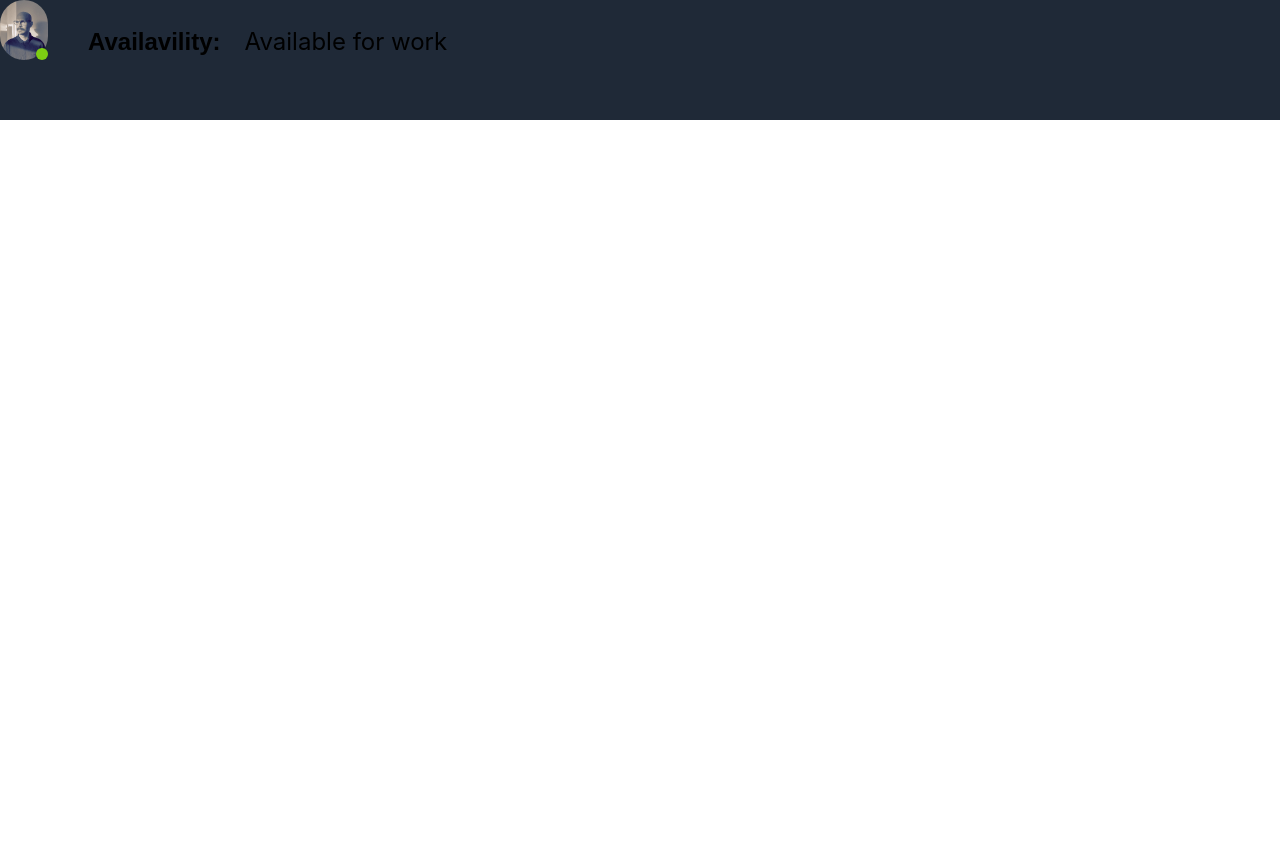
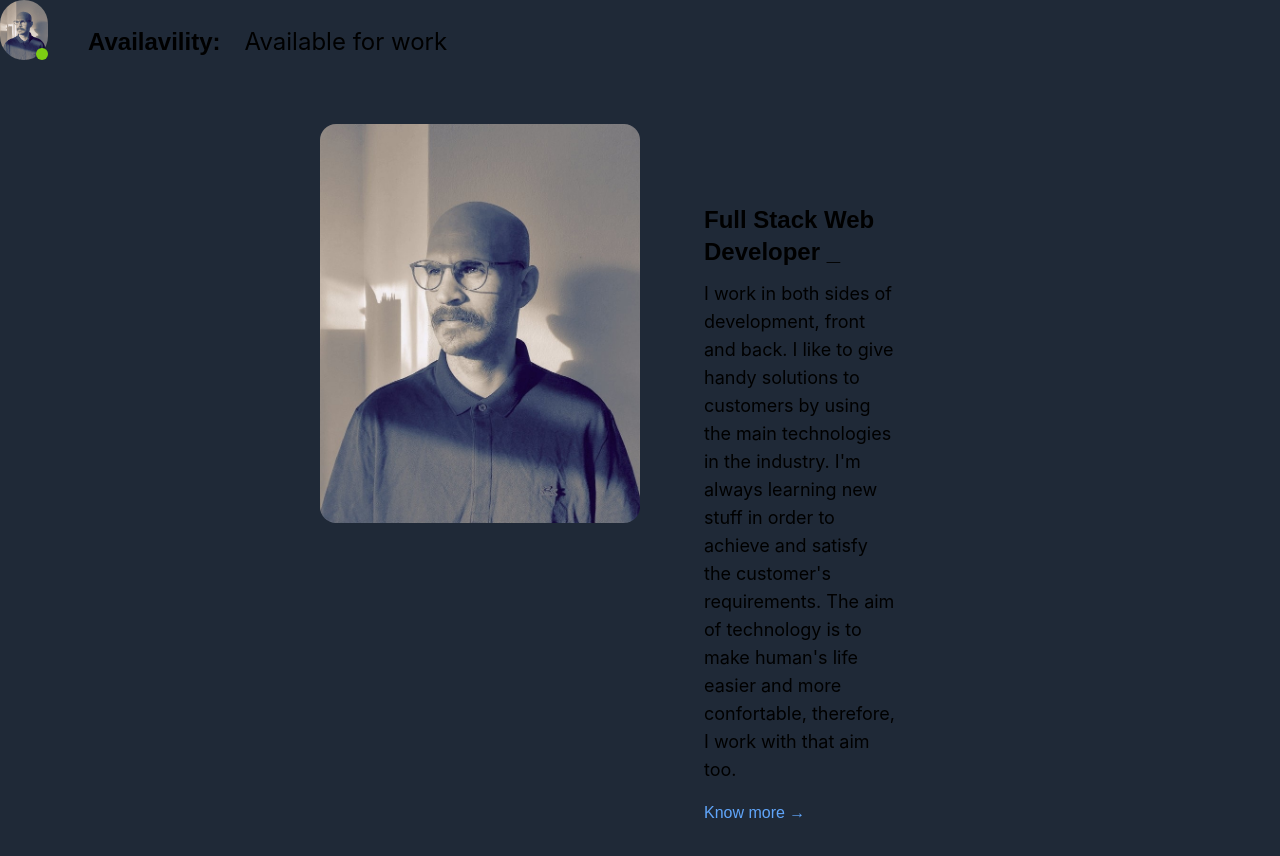
Before and after one commit to causapablo/Portfolio, a React (Create React App) app: page / in a window 1280 px wide. Shown: the part 680-1536 px from the top of the page. Before the commit the page ends 800 px from the top, so only its background shows below. Built offline with nearby package versions, Linux system fonts and the light colour scheme.

Commit message:
Home ready

```diff
--- a/src/Components/Home/Home.jsx
+++ b/src/Components/Home/Home.jsx
@@ -12,7 +12,7 @@ const Home = () => {
 
 
     return (
-        <div className='h-screen bg-gray-800 pt-10'>
+        <div className='h-full bg-gray-800 pt-10'>
             <div>
                 <nav>
                     <div className='container mx-auto flex items-center justify-between'>
@@ -55,12 +55,27 @@ const Home = () => {
                         </div>
                     </div>
                     <div className='hidden md:inline'>
-                        <img src={computer} alt="computer" className='h-full' />
+                        <img src={computer} alt="computer" className='' />
                     </div>
 
                 </div>
             </div>
+            <div className='w-1/2 mx-auto md:grid md:grid-cols-2 mt-16'>
+                <div>
+                    <img src={profile} alt="ProfilePicture"  className='rounded-2xl'/>
+                </div>
+                <div className='md:m-16'>
+                    <h1 className='mt-4 text-2xl font-Poppins font-semibold'>Full Stack Web Developer <span>_</span></h1>
+                    <p className='font-Inter mt-3 mb-4 text-lg'>
+                        I work in both sides of development, front and back. I like to give handy solutions to customers by using
+                        the main technologies in the industry. I'm always learning new stuff in order
+                        to achieve and satisfy the customer's requirements. The aim of technology is to make human's life easier
+                        and more confortable, therefore, I work with that aim too.
+                    </p>
+                    <a href="http://www.google.com" className='font-Poppins text-blue-400'>Know more →</a>
+                </div>
 
+            </div>
         </div>
     );
 };
```
Also changed, not shown: src/img/Profile.jpeg (deleted), src/img/wallpaper-computer-room-desktop.jpg (deleted).
